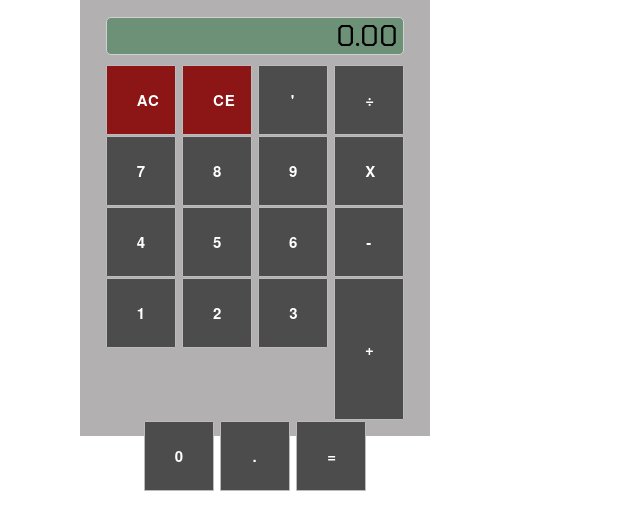
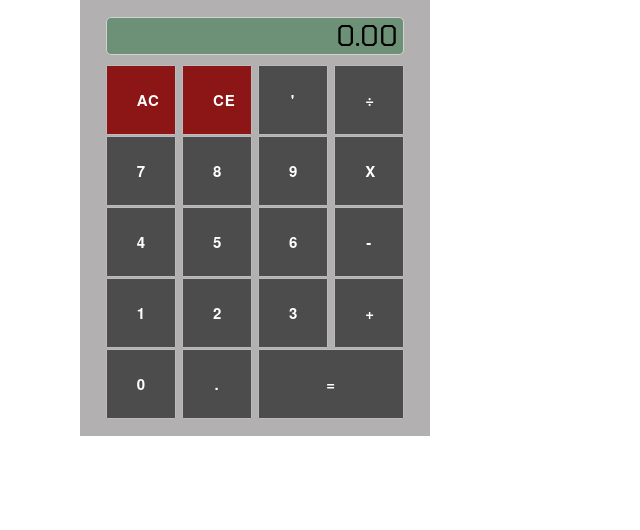
Before and after one commit to alliewebb/js-calculator, a plain HTML site: page index.html in a window 1280 px wide. Shown: the part 144-674 px from the top of the page, without its empty margins (0-640 px from the left). Drawn offline with nearby package versions, Linux system fonts and the light colour scheme.

Commit message:
fixed buttons on calculator

```diff
--- a/calculator.css
+++ b/calculator.css
@@ -16,6 +16,7 @@ body, html {
     background-color: rgb(178, 176, 176);
     margin: 80px;
     text-align: center;
+    position: relative;
 }
     .title {
         padding: 2px;
@@ -73,9 +74,6 @@ body, html {
         outline: 1px;
     }
 
-    .button.tall {
-        height: 142px;
-        float: right;
-        margin-right: 26px;
-        margin-left: -20px;
+    .button.wide {
+        width: 146px;
 }
--- a/index.html
+++ b/index.html
@@ -36,12 +36,12 @@
                 <button class="button" value="1">1</button>
                 <button class="button" value="2">2</button>
                 <button class="button" value="3">3</button>
-                <button class="button tall" value="+">+</button>
+                <button class="button" value="+">+</button>
         </div>
         <div class="row">
                 <button class="button" value="0">0</button>
                 <button class="button" value=".">.</button>
-                <button class="button" value="=">=</button>
+                <button class="button wide" value="=">=</button>
         </div>
     </div>
     <script src="calculator.js"></script>
```
Also changed, not shown: 1 other file.
